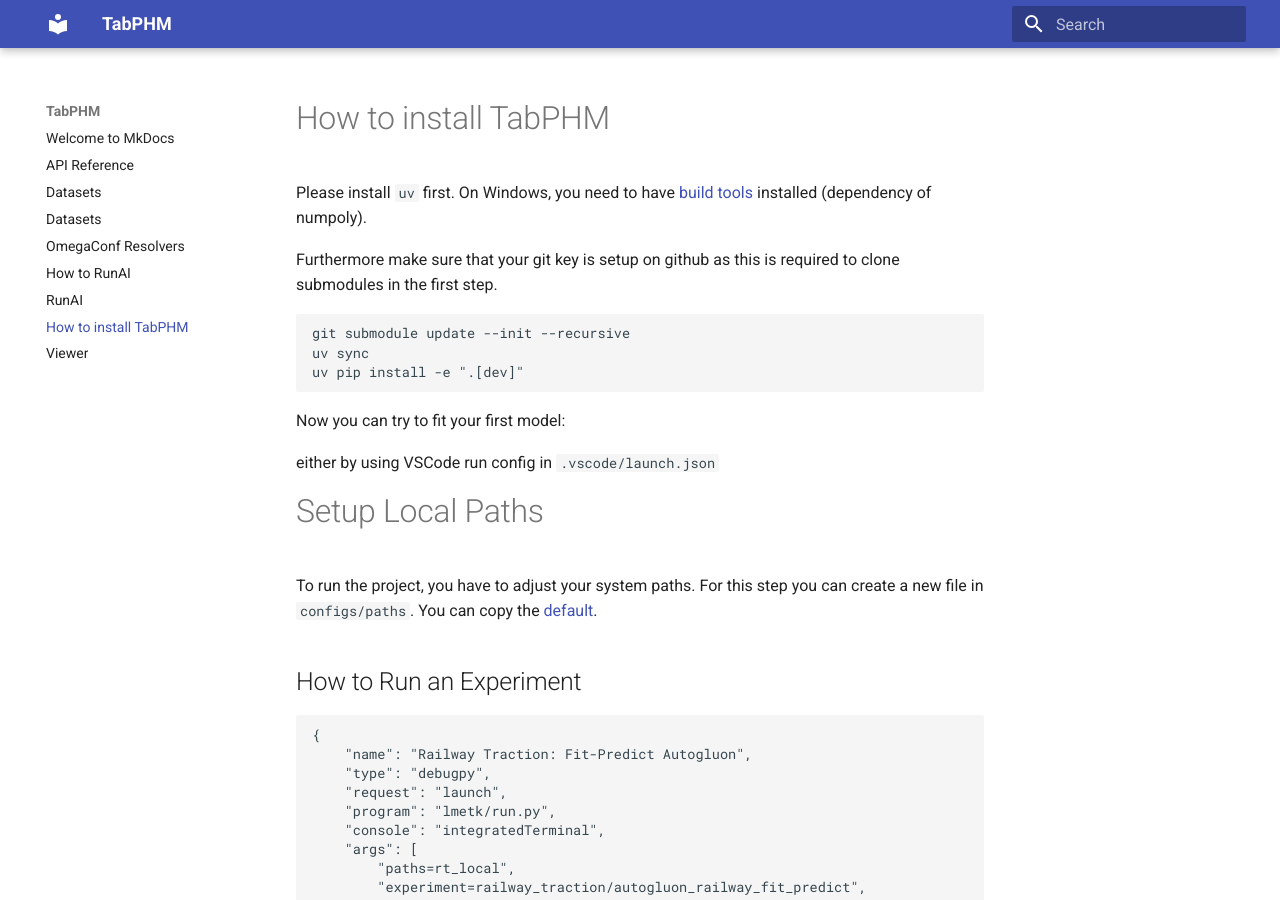
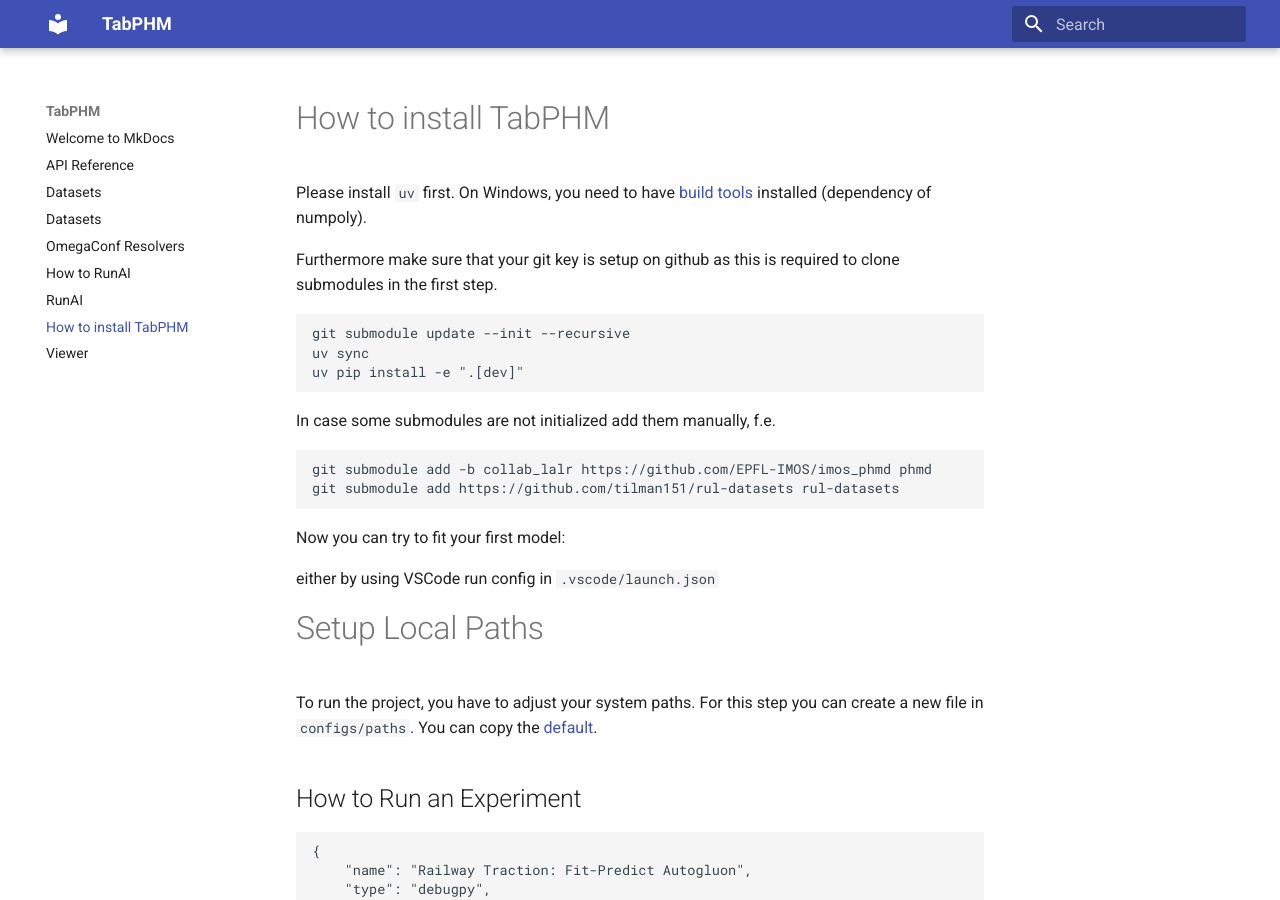
Before and after one commit to EPFL-IMOS/picid, an MkDocs documentation site: the page built from docs/setup.md, in a window 1280 px wide and 900 px high. Built offline with MkDocs 1.6.1 and Material for MkDocs 9.7.7, drawn with Linux system fonts in a browser that asks for light colours.

Commit message:
Extend setup

````diff
--- a/docs/setup.md
+++ b/docs/setup.md
@@ -10,6 +10,12 @@
 git submodule update --init --recursive
 uv sync
 uv pip install -e ".[dev]"
+```
+
+In case some submodules are not initialized add them manually, f.e.
+```
+git submodule add -b collab_lalr https://github.com/EPFL-IMOS/imos_phmd phmd
+git submodule add https://github.com/tilman151/rul-datasets rul-datasets
 ```
 
 Now you can try to fit your first model:
````
